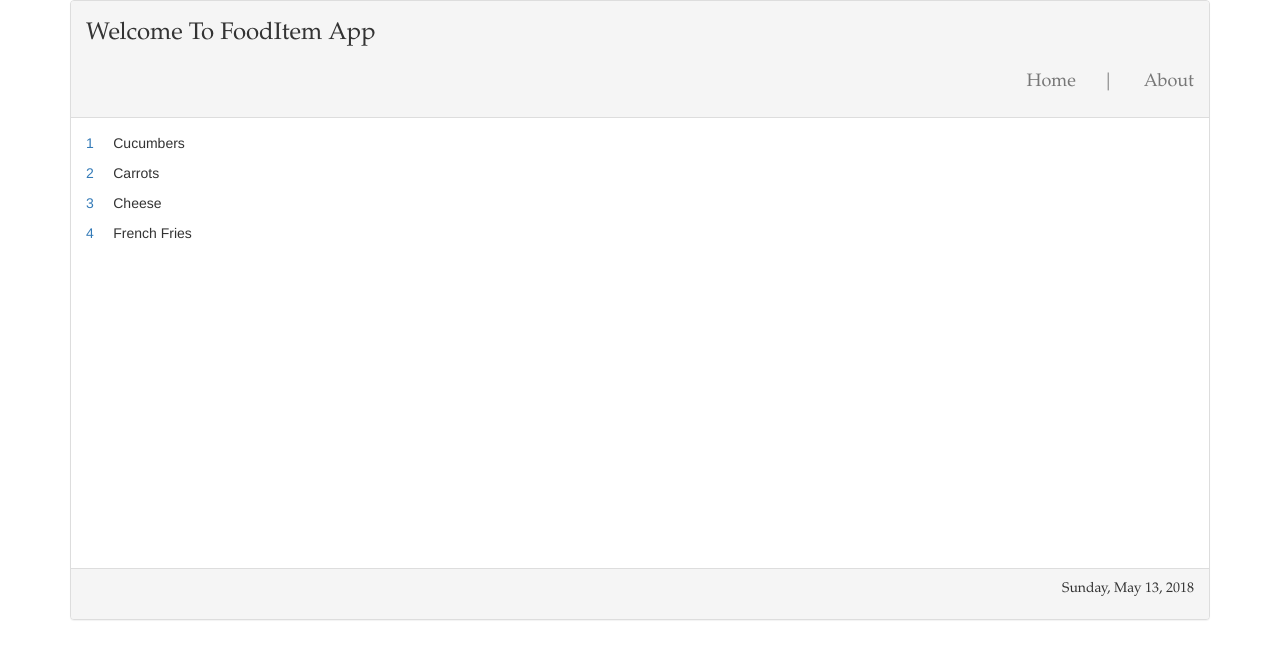
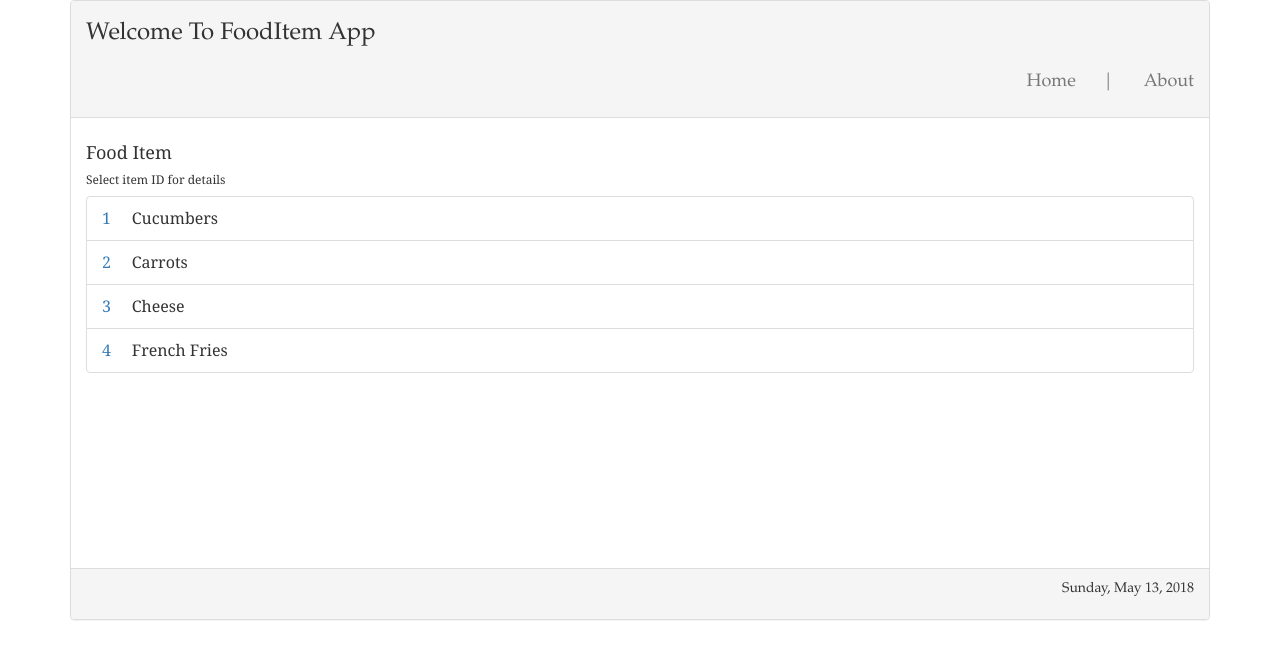
Before and after one commit to Moytri/Angular-FoodItem, an Angular app: page /home in a window 1280 px wide. Shown: the top 658 px of the page. Built offline with nearby package versions, Linux system fonts and the light colour scheme.

Commit message:
data bonding

```diff
--- a/src/app/home/home.component.html
+++ b/src/app/home/home.component.html
@@ -1,5 +1,10 @@
-
-<p *ngFor="let foodItem of someFoodItems">
-	 <a routerLink="/detail/{{foodItem.id}}" routerLinkActive="active">{{foodItem.id}}</a>
-	  &nbsp;&nbsp;&nbsp;  {{foodItem.name}}
-</p>
+<div class="home-container">
+	<h4>Food Item</h4>
+	<h6>Select item ID for details</h6>
+	<ul class="list-group">
+ 		<li class="list-group-item" *ngFor="let foodItem of someFoodItems">
+ 			<a routerLink="/detail/{{foodItem.id}}" routerLinkActive="active">{{foodItem.id}}</a>
+		  	&nbsp;&nbsp;&nbsp;  {{foodItem.name}}
+ 		</li>
+	</ul>
+</div>
```
